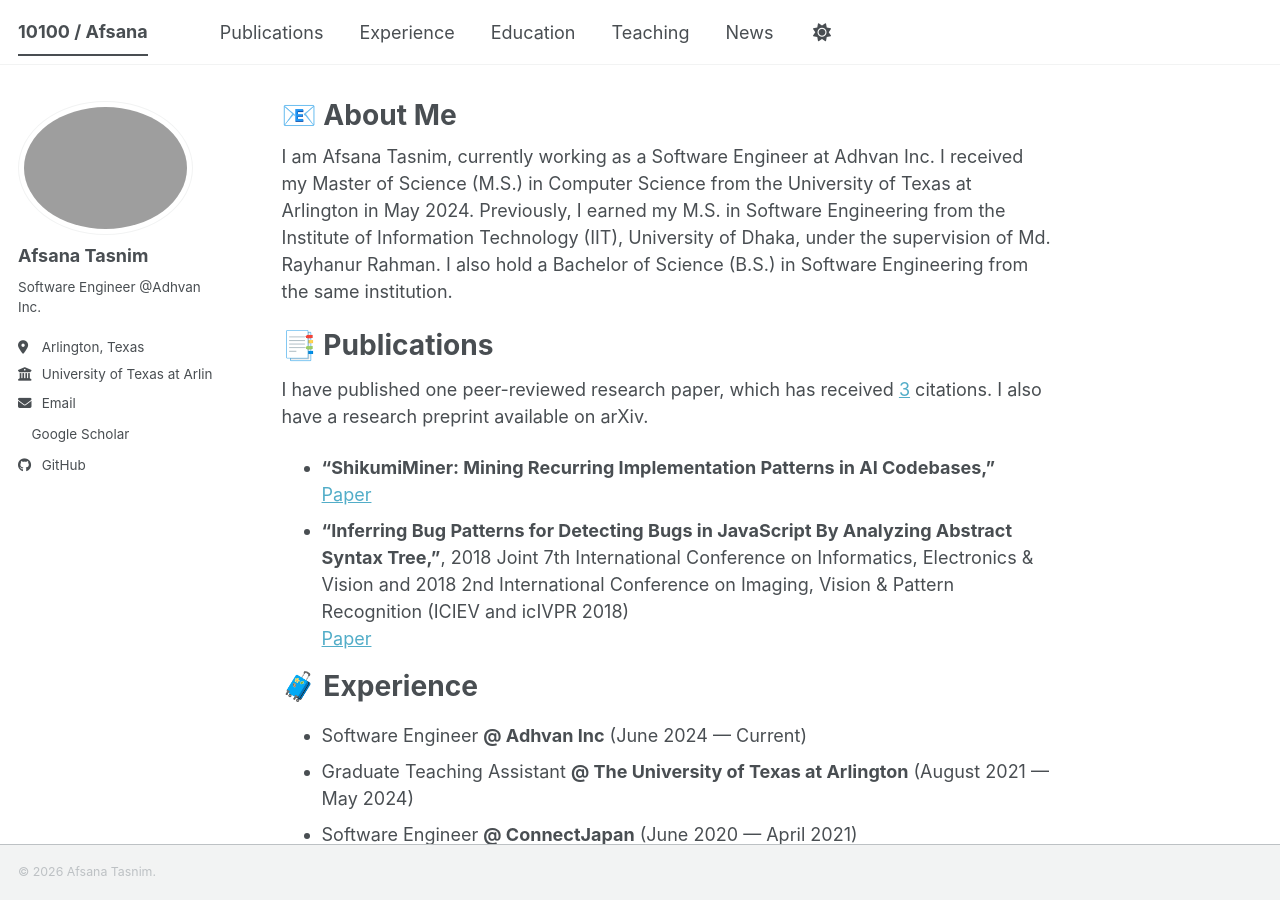
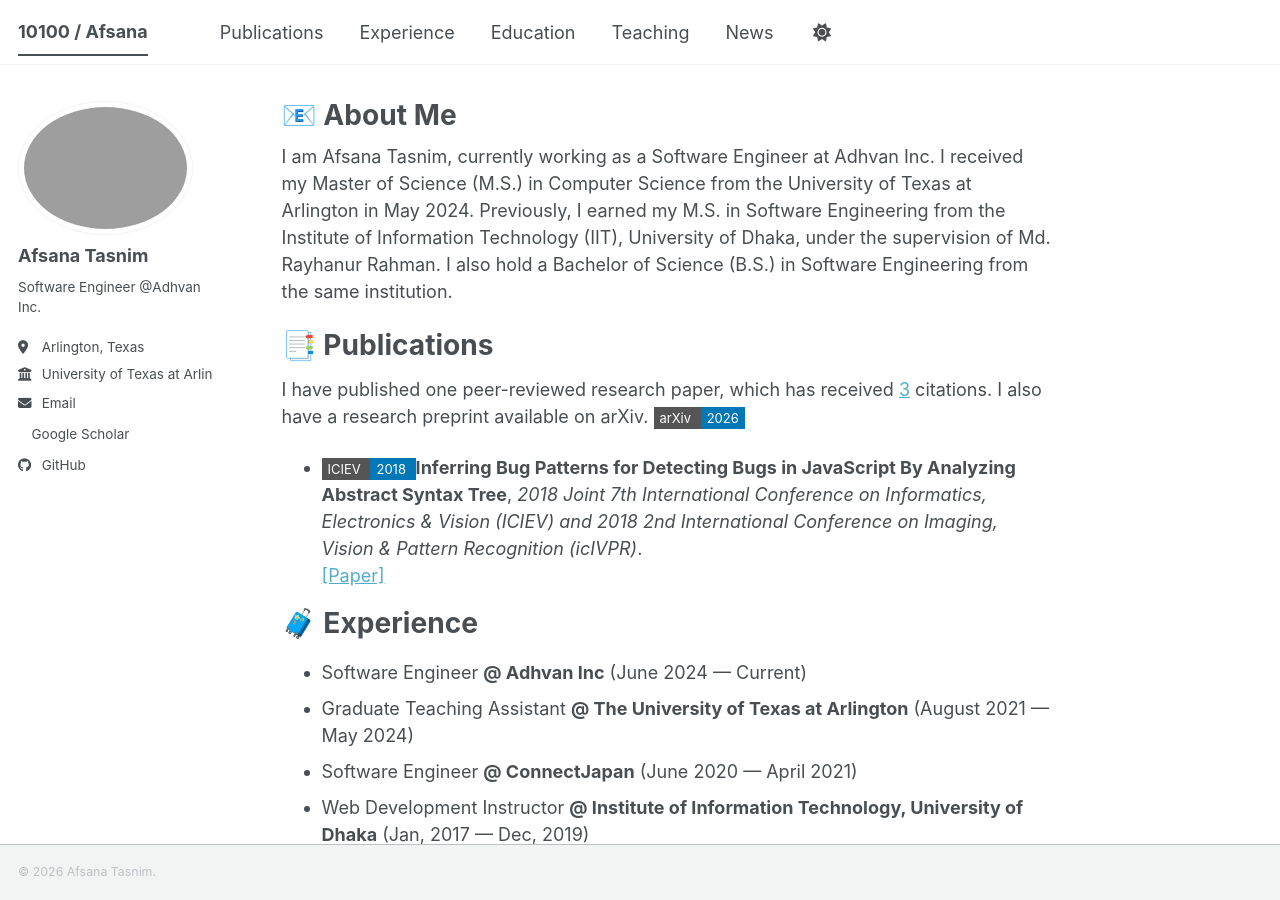
Before and after one commit to AfsanaTasnim/AfsanaTasnim.github.io, a Jekyll site: the page built from _pages/about.md, in a window 1280 px wide and 900 px high. Built offline with Jekyll 4.4.1, drawn with Linux system fonts in a browser that asks for light colours; a style sheet for code colours, icons or effects is not loaded.

Commit message:
Update about.md
Updated publications section with new formatting and additional details.

```diff
--- a/_pages/about.md
+++ b/_pages/about.md
@@ -11,10 +11,24 @@ I am Afsana Tasnim, currently working as a Software Engineer at Adhvan Inc. I re
 
 <h1 id="publications" style="scroll-margin-top: 80px;">📑 Publications</h1>
 I have published one peer-reviewed research paper, which has received [3](https://scholar.google.com/citations?user=P4_LIl8AAAAJ&hl=en) citations. I also have a research preprint available on arXiv.
-- **"ShikumiMiner: Mining Recurring Implementation Patterns in AI Codebases,"** <br>
-[Paper](https://arxiv.org/pdf/2609.02789)
-- **"Inferring Bug Patterns for Detecting Bugs in JavaScript By Analyzing Abstract Syntax Tree,"**, 2018 Joint 7th International Conference on Informatics, Electronics & Vision and 2018 2nd International Conference on Imaging, Vision & Pattern Recognition (ICIEV and icIVPR 2018) <br>
-[Paper](https://www.researchgate.net/publication/331610435_Inferring_Bug_Patterns_for_Detecting_Bugs_in_JavaScript_By_Analyzing_Abstract_Syntax_Tree)
+<span style="background:#555; color:white; padding:3px 6px; font-size:13px;">
+  arXiv
+</span><span style="background:#0077b6; color:white; padding:3px 6px; font-size:13px;">
+  2026
+</span>
+<ul>
+  <li>
+    <span style="background:#555; color:white; padding:3px 6px; font-size:13px;">
+      ICIEV
+    </span><span style="background:#0077b6; color:white; padding:3px 6px; font-size:13px;">
+      2018
+    </span>
+    <strong>Inferring Bug Patterns for Detecting Bugs in JavaScript By Analyzing Abstract Syntax Tree</strong>,
+    <em>2018 Joint 7th International Conference on Informatics, Electronics &amp; Vision (ICIEV) and 2018 2nd International Conference on Imaging, Vision &amp; Pattern Recognition (icIVPR)</em>.
+    <br>
+    <a href="https://www.researchgate.net/publication/331610435_Inferring_Bug_Patterns_for_Detecting_Bugs_in_JavaScript_By_Analyzing_Abstract_Syntax_Tree">[Paper]</a>
+  </li>
+</ul>
 
 <h1 id="experience" style="scroll-margin-top: 80px;">🧳 Experience</h1>
 - Software Engineer **@ Adhvan Inc**  (June 2024 — Current)
```
